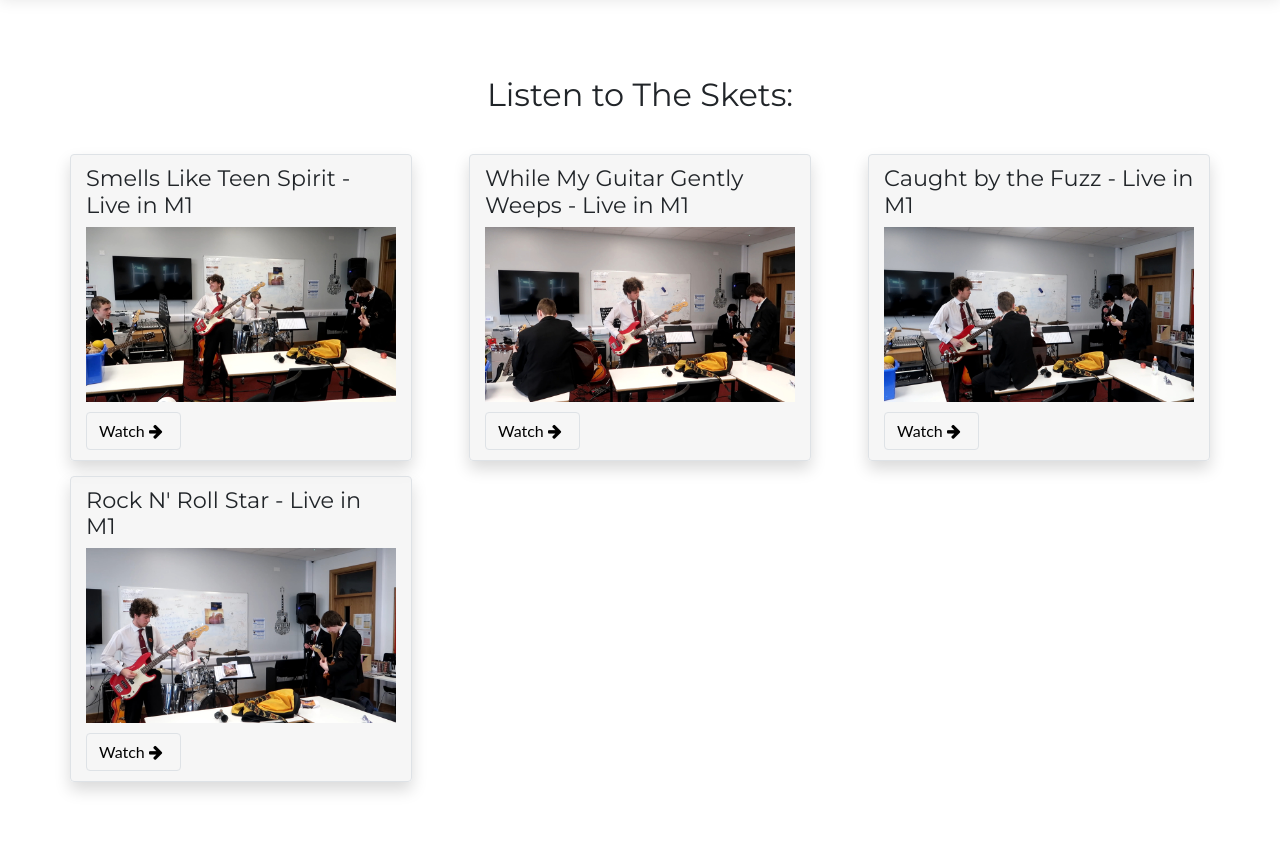
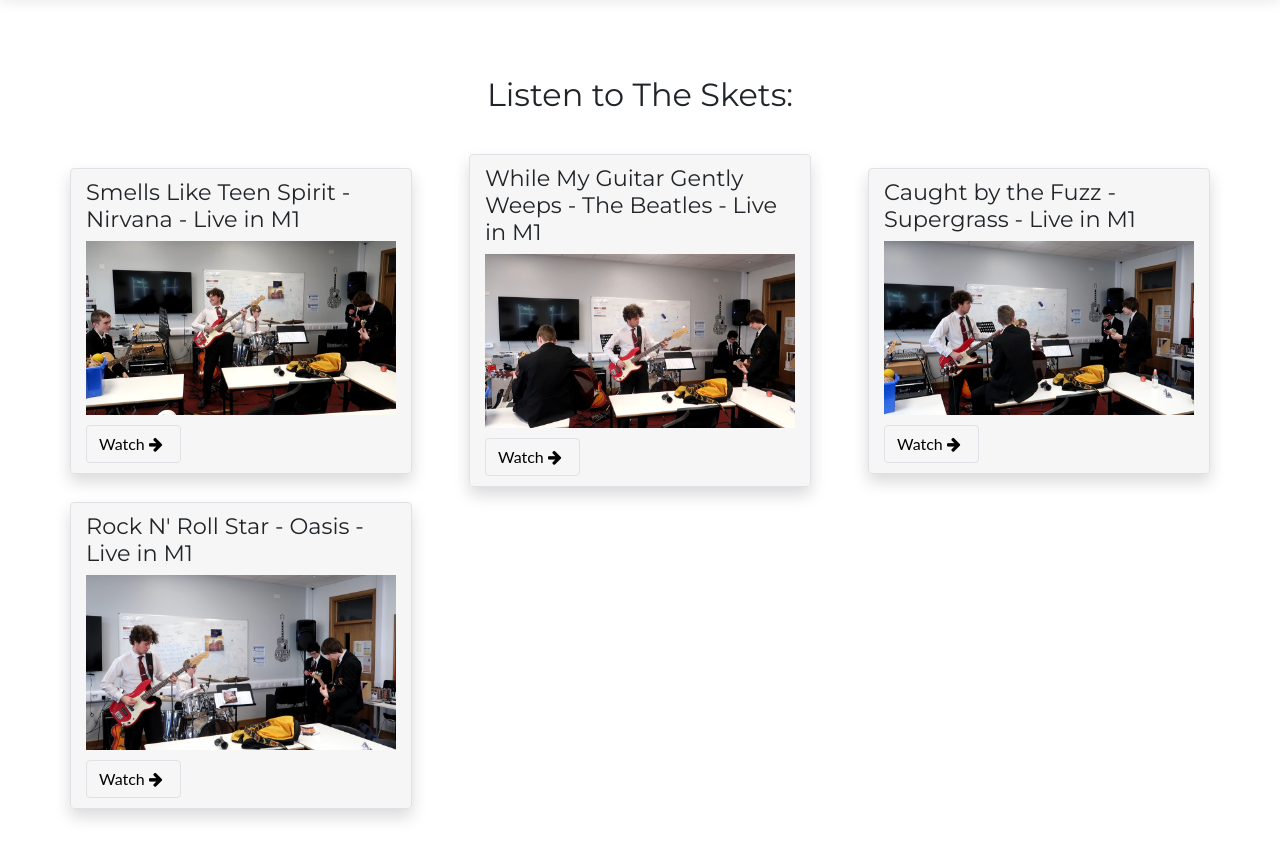
Before and after one commit to carter-0/the-skets, a Flask app: template templates/listen-day-2.html in a window 1280 px wide. Shown: the part 84-933 px from the top of the page. Run offline with Flask 2, Linux system fonts and the light colour scheme; the template is opened without the code that fills it, so the values that code supplies are empty; some libraries are stand-ins or nearby versions.

Commit message:
add new listen

```diff
--- a/templates/listen-day-2.html
+++ b/templates/listen-day-2.html
@@ -65,17 +65,17 @@
                 <div class="row justify-content-center">
                     <div class="row justify-content-between align-items-center m-auto">
                         <div class="border rounded shadow mqury" style="max-width: 30%;position: relative;width: 100%;padding-right: 15px;padding-left: 15px;background-color: rgba(242,242,242,0.69);">
-                            <h3 class="text-black" style="margin-top: 10px;font-size: 1.4em;">Smells Like Teen Spirit - Live in M1</h3>
+                            <h3 class="text-black" style="margin-top: 10px;font-size: 1.4em;">Smells Like Teen Spirit - Nirvana - Live in M1</h3>
                             <img style="width: 100%; height: auto;" src="/assets/thumbnails/smells-like-teen-spirit.jpg" />
                             <button onclick="window.location.href='/watch/day-2-smells-like-teen-spirit'" class="btn btn-outline-secondary border rounded" style="color: #000;font-family: Lato, sans-serif;margin-bottom: 10px;margin-top: 10px;">Watch <i class="fa fa-arrow-right"></i></button>
                         </div>
                         <div class="border rounded shadow mqury" style="max-width: 30%;position: relative;width: 100%;padding-right: 15px;padding-left: 15px;background-color: rgba(242,242,242,0.69);">
-                            <h3 class="text-black" style="margin-top: 10px;font-size: 1.4em;">While My Guitar Gently Weeps - Live in M1</h3>
+                            <h3 class="text-black" style="margin-top: 10px;font-size: 1.4em;">While My Guitar Gently Weeps - The Beatles - Live in M1</h3>
                             <img style="width: 100%; height: auto;" src="/assets/thumbnails/while-my-guitar-gently-weeps.jpg" />
                             <button onclick="window.location.href='/watch/day-2-while-my-guitar-gently-weeps'" class="btn btn-outline-secondary border rounded" style="color: #000;font-family: Lato, sans-serif;margin-bottom: 10px;margin-top: 10px;">Watch <i class="fa fa-arrow-right"></i></button>
                         </div>
                         <div class="border rounded shadow mqury" style="max-width: 30%;position: relative;width: 100%;padding-right: 15px;padding-left: 15px;background-color: rgba(242,242,242,0.69);">
-                            <h3 class="text-black" style="margin-top: 10px;font-size: 1.4em;">Caught by the Fuzz - Live in M1</h3>
+                            <h3 class="text-black" style="margin-top: 10px;font-size: 1.4em;">Caught by the Fuzz - Supergrass - Live in M1</h3>
                             <img style="width: 100%; height: auto;" src="/assets/thumbnails/caught-by-the-fuzz.jpg" />
                             <button onclick="window.location.href='/watch/day-2-caught-by-the-fuzz'" class="btn btn-outline-secondary border rounded" style="color: #000;font-family: Lato, sans-serif;margin-bottom: 10px;margin-top: 10px;">Watch <i class="fa fa-arrow-right"></i></button>
                         </div>
@@ -84,7 +84,7 @@
 
                 <div style="margin-top:15px;" class="row justify-content-left">
                     <div class="border rounded shadow mqury" style="max-width: 30%;position: relative;width: 100%;padding-right: 15px;padding-left: 15px;background-color: rgba(242,242,242,0.69);">
-                        <h3 class="text-black" style="margin-top: 10px;font-size: 1.4em;">Rock N' Roll Star - Live in M1</h3>
+                        <h3 class="text-black" style="margin-top: 10px;font-size: 1.4em;">Rock N' Roll Star - Oasis - Live in M1</h3>
                         <img style="width: 100%; height: auto;" src="/assets/thumbnails/rock-n-roll-star.jpg" />
                         <button onclick="window.location.href='/watch/day-2-rock-n-roll-star'" class="btn btn-outline-secondary border rounded" style="color: #000;font-family: Lato, sans-serif;margin-bottom: 10px;margin-top: 10px;">Watch <i class="fa fa-arrow-right"></i></button>
                     </div>
--- a/templates/listen-main.html
+++ b/templates/listen-main.html
@@ -65,8 +65,8 @@
                 <div class="row justify-content-center">
                     <div class="row justify-content-between align-items-center m-auto">
                         <div class="border rounded shadow mqury" style="max-width: 30%;position: relative;width: 100%;padding-right: 15px;padding-left: 15px;background-color: rgba(242,242,242,0.69);">
-                            <h3 class="text-black" style="margin-top: 10px;font-size: 1.4em;">Live Performance in M1 #3 [NEW]</h3>
-                            <img style="width: 100%; height: auto;" src="/assets/thumbnails/smells-like-teen-spirit.jpg" />
+                            <h3 class="text-black" style="margin-top: 10px;font-size: 1.4em;">Live Performance in M1 #3</h3>
+                            <img style="width: 100%; height: auto;" src="/assets/thumbnails/day-3-smells-like-teen-spirit.webp" />
                             <button onclick="window.location.href='/listen/day-3'" class="btn btn-outline-secondary border rounded" style="color: #000;font-family: Lato, sans-serif;margin-bottom: 10px;margin-top: 10px;">Watch <i class="fa fa-arrow-right"></i></button>
                         </div>
                         <div class="border rounded shadow mqury" style="max-width: 30%;position: relative;width: 100%;padding-right: 15px;padding-left: 15px;background-color: rgba(242,242,242,0.69);">
```
Also changed, not shown: templates/listen-day-3.html (+4 -4 lines).
